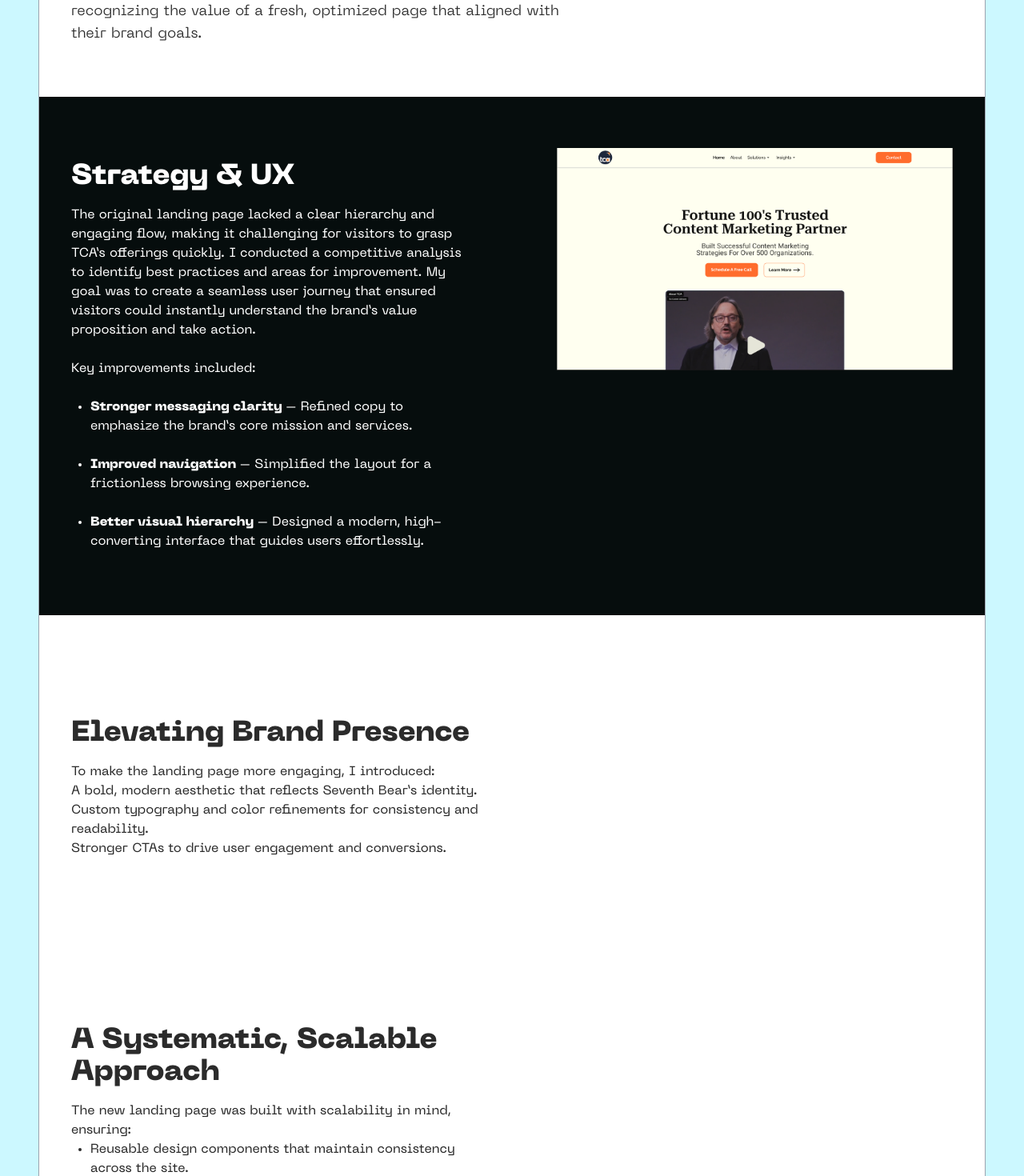
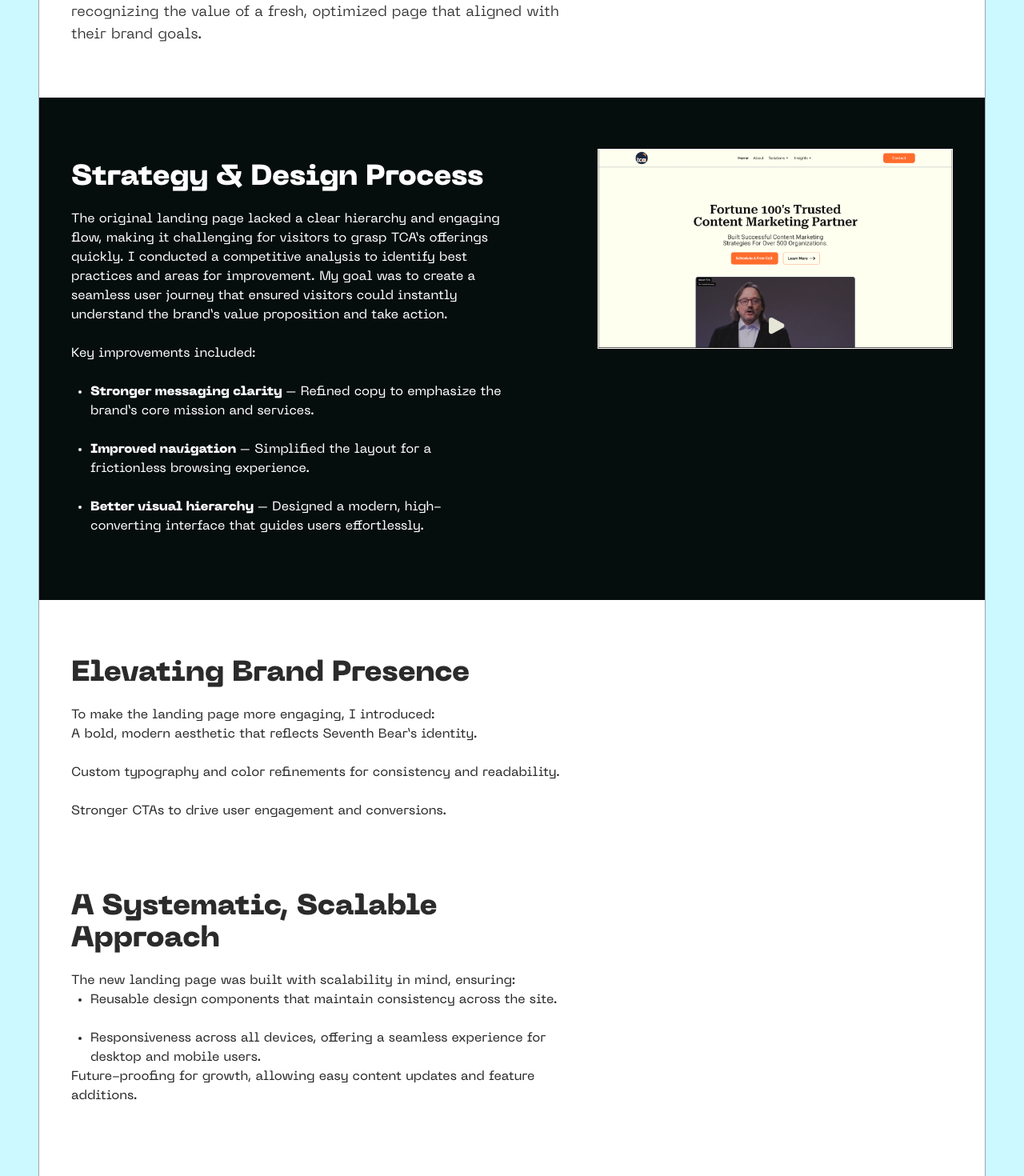
Before and after one commit to reality-farouqk/farouqkdesigns, a Next.js app: page /case-studies/1 in a window 1280 px wide. Shown: the part 560-2030 px from the top of the page at 80% size. Built offline with nearby package versions, Linux system fonts and the light colour scheme.

Commit message:
new changes - Check github to see

```diff
--- a/app/case-studies/[slug]/page.tsx
+++ b/app/case-studies/[slug]/page.tsx
@@ -1,9 +1,11 @@
 import React from "react";
+import Link from "next/link";
 import FullCaseStudy from "../../components/FullCaseStudy";
 import Header from "../../components/Header";
 import Contact from "../../components/Contact";
 import FAQ from "../../components/FAQ";
 import Footer from "../../components/Footer";
+import Image from "next/image";
 
 const caseStudies = [
   {
@@ -14,8 +16,9 @@ const caseStudies = [
       "I took a proactive approach to redesigning TCA’s (now Seventh Bear) landing page, identifying opportunities to improve its visual appeal, messaging, and conversion potential. After refining the design, I reached out with my proposal. They instantly loved it, recognizing the value of a fresh, optimized page that aligned with their brand goals.",
     sections: [
       {
-        headline: "Strategy & UX",
-        description: `<p>The original landing page lacked a clear hierarchy and engaging flow, making it challenging for visitors to grasp TCA’s offerings quickly. I conducted a competitive analysis to identify best practices and areas for improvement. My goal was to create a seamless user journey that ensured visitors could instantly understand the brand’s value proposition and take action.</p>
+        headline: "Strategy & Design Process",
+        description: `
+        <p>The original landing page lacked a clear hierarchy and engaging flow, making it challenging for visitors to grasp TCA’s offerings quickly. I conducted a competitive analysis to identify best practices and areas for improvement. My goal was to create a seamless user journey that ensured visitors could instantly understand the brand’s value proposition and take action.</p>
         <br/>
         Key improvements included: <br/><br/>
         <ul style="list-style-type: disc; margin-left: 24px">
@@ -24,179 +27,271 @@ const caseStudies = [
           <li><strong>Improved navigation </strong>– Simplified the layout for a frictionless browsing experience.</li>
           <br/>
           <li><strong>Better visual hierarchy </strong>– Designed a modern, high-converting interface that guides users effortlessly.</li>
-</ul>`,
+        </ul>
+        `,
         image: "/TCAs Home Page.png",
       },
       {
         headline: "Elevating Brand Presence",
-        description:
-          `<p>To make the landing page more engaging, I introduced:</p>
+        description: `
+        <p>To make the landing page more engaging, I introduced:</p>
         <ul>
-          <li>
-A bold, modern aesthetic that reflects Seventh Bear’s identity.</li>
-          <li>
-Custom typography and color refinements for consistency and readability.</li>
-          <li>
-Stronger CTAs to drive user engagement and conversions.</li>
+          <li>A bold, modern aesthetic that reflects Seventh Bear’s identity.</li>
+          <br/>
+          <li>Custom typography and color refinements for consistency and readability.</li>
+          <br/>
+          <li>Stronger CTAs to drive user engagement and conversions.</li>
         </ul>`,
       },
       {
         headline: "A Systematic, Scalable Approach",
-        description: `<p>The new landing page was built with scalability in mind, ensuring:</p>
+        description: `
+        <p>The new landing page was built with scalability in mind, ensuring:</p>
         <ul style="list-style-type: disc; margin-left: 24px">
-        <li>
-        Reusable design components that maintain consistency across the site.</li>
-        <li>
-Responsiveness across all devices, offering a seamless experience for desktop and mobile users.</li>
-        <ul/>
+          <li>Reusable design components that maintain consistency across the site.</li>
+          <br/>
+          <li>Responsiveness across all devices, offering a seamless experience for desktop and mobile users.</li>
+        </ul>
         <p>Future-proofing for growth, allowing easy content updates and feature additions.</p>
         `,
       },
       {
         headline: "The CEO Words",
-        description: `<p style="font-style: italic;">"Umar's proactive approach and keen eye for detail truly impressed us.
+        description: `
+        <p style="font-style: italic;">"Umar's proactive approach and keen eye for detail truly impressed us.
         His proposal to enhance our online presence resonated with our vision, and his insights into optimizing user experience were invaluable.
         Both Cathy and I were particularly drawn to the idea of transitioning to a sleek, one-page website, similar to the concept Umar presented.
         Umar's professionalism and dedication to understanding our needs have made this process seamless."</p>
-        <strong style="font-style: italic;"> — Robert Rose, The Content Marketing Advisory</strong>`,
+        <strong>— Robert Rose, The Content Marketing Advisory</strong>
+        `,
       },
+      {
+        headline: "Impact",
+        description: `
+        <p>The redesigned page not only enhanced the brand’s digital presence but also positioned Seventh Bear as a more compelling, high-value brand. Their immediate positive reaction validated the approach, reinforcing the power of proactive design thinking.</p>
+        `,
+      }
     ],
   },
   {
     slug: 2,
-    site_url: "",
-    title: "TCA(Now seventh bear)",
+    site_url: "https://mailafiyaumarsulai.wixstudio.com/-childcare",
+    title: "Child Care Landing Page – Winning Wix Studio Challenge Entry",
     description:
-      "Redesigned their landing page proactively, reached out, and they instantly loved it—turning a bold move into a real impact",
+      "This project was a demo landing page for a child care center, created as part of a monthly web design challenge hosted by Kyle Prinsloo and sponsored by Wix Studio. The goal was to design a warm, engaging, and user-friendly landing page that effectively communicates trust, care, and professionalism.",
     sections: [
       {
-        headline: "Project Overview",
-        description: "A detailed overview of the project and its objectives.",
+        headline: "Strategy & Design Process",
+        description: `
+        <p>Designing for a child care center required a delicate balance between professionalism and warmth.</p>
+        <br/>
+        I focused on: <br/><br/>
+        <ul style="list-style-type: disc; margin-left: 24px">
+          <li><strong>Soft, inviting colors</strong> to create a nurturing atmosphere.</li>
+          <br/>
+          <li><strong>Clear, readable typography</strong> for easy navigation.</li>
+          <br/>
+          <li><strong>A well-structured layout</strong> guiding parents effortlessly through services and trust signals.</li>
+        </ul>
+        `,
+        image: "/childscare.png",
       },
       {
-        headline: "Design Process",
-        description:
-          "An insight into the design process and the decisions made.",
-        image: "/TCAs Home Page.png",
+        headline: "Key Features",
+        description: `<p>To make the landing page more engaging, I introduced:</p>
+          <br/>
+          <ul style="list-style-type: disc; margin-left: 24px">
+            <li><strong>Emotional storytelling</strong>– Content that reassures parents about the center’s care quality.</li>
+            <br/>
+            <li><strong>Engaging visuals</strong>– Friendly imagery reinforcing a safe, welcoming environment.</li>
+            <br/>
+            <li><strong>Conversion-focused</strong>– Encouraging sign-ups and inquiries with a seamless UX.</li>
+          </ul>`,
       },
       {
-        headline: "Results",
-        description: "The outcomes and impact of the redesign.",
-      },
-      {
-        headline: "Client Feedback",
-        description: "Feedback from the client on the final product.",
+        headline: "The Winning Edge",
+        description: `
+        <p>The landing page stood out in the competition, securing first place for that month. The success reaffirmed my ability to blend strategic UX, engaging design, and business impact in web projects.</p>
+        `,
       },
     ],
   },
   {
     slug: 3,
-    site_url: "",
-    title: "TCA(Now seventh bear)",
+    site_url: "https://mailafiyaumarsulai.wixstudio.io/pixelforge",
+    title: "Pixel Forge – Branding Agency Landing Page",
     description:
-      "Redesigned their landing page proactively, reached out, and they instantly loved it—turning a bold move into a real impact",
+      "Pixel Forge was a Wix demo project created for a monthly web design challenge, showcasing a sleek, high-impact landing page for a branding agency. The goal was to design a page that effectively communicates brand strategy, creativity, and business growth.",
     sections: [
       {
-        headline: "Project Overview",
-        description: "A detailed overview of the project and its objectives.",
+        headline: "Strategy & Design Process",
+        description: `
+        <p>A branding agency needs a polished, visually striking online presence.
+        <br/>
+        I focused on:</p>
+        <br/>
+        <ul style="list-style-type: disc; margin-left: 24px">
+          <li><strong>Minimalist yet bold aesthetics</strong>– A clean layout with striking typography and visuals.</li>
+          <br/>
+          <li><strong>Clear messaging hierarchy</strong> – Ensuring visitors instantly grasp the agency’s value.</li>
+          <br/>
+          <li><strong>Seamless navigation</strong>– Smooth user flow from introduction to services and contact.</li>
+        </ul>
+        `,
+        image: "/Pixelforge.png",
       },
       {
-        headline: "Design Process",
+        headline: "Key Features",
         description:
-          "An insight into the design process and the decisions made.",
-        image: "/TCAs Home Page.png",
+          `
+          <ul style="list-style-type: disc; margin-left: 24px">
+            <li><strong>Strong hero section</strong> with an impactful headline and CTA.</li>
+            <br/>
+            <li><strong>Service breakdown</strong> highlighting key branding solutions.</li>
+            <br/>
+            <li><strong>Mobile-first responsive design</strong> for a seamless experience across devices.</li>
+          </ul>
+          `,
       },
       {
-        headline: "Results",
-        description: "The outcomes and impact of the redesign.",
-      },
-      {
-        headline: "Client Feedback",
-        description: "Feedback from the client on the final product.",
+        headline: "The Winning Edge",
+        description: "This project was more than just a demo—it was a proof of concept that a well-structured, conversion-driven landing page can elevate any branding agency’s online presence.",
       },
     ],
   },
   {
     slug: 4,
-    site_url: "",
-    title: "TCA(Now seventh bear)",
+    site_url: "https://mailafiyaumarsulai.wixstudio.com/rsguttering",
+    title: "RS Guttering Landing Page Redesign",
     description:
-      "Redesigned their landing page proactively, reached out, and they instantly loved it—turning a bold move into a real impact",
+      "RS Guttering, a roofing and guttering business, needed a modern, high-converting landing page to better showcase their services and attract more clients. Their existing website lacked a clear structure, engaging visuals, and strong calls to action. I took on the redesign to improve usability, branding, and lead generation.",
     sections: [
       {
-        headline: "Project Overview",
-        description: "A detailed overview of the project and its objectives.",
+        headline: "Strategy & Design Process",
+        description: `
+        <p>The original page had cluttered navigation, outdated design, and weak messaging. My approach focused on:</p>
+        <br/>
+        <ul style="list-style-type: disc; margin-left: 24px">
+            <li><strong>Simplifying the user journey</strong> – Ensuring visitors could quickly find key services and contact information.</li>
+            <br/>
+            <li><strong>Enhancing visual appeal</strong> – Using modern layouts, high-quality images, and a professional color scheme.</li>
+            <br/>
+            <li><strong>Strengthening trust signals</strong> – Featuring testimonials, certifications, and case studies to build credibility.</li>
+        </ul>
+        `,
+        image: "/RS-Guttering.png",
       },
       {
-        headline: "Design Process",
+        headline: "Key Features",
         description:
-          "An insight into the design process and the decisions made.",
-        image: "/TCAs Home Page.png",
+          `
+          <ul style="list-style-type: disc; margin-left: 24px">
+            <li><strong>A clean, structured layout</strong> with clear service sections.</li>
+            <br/>
+            <li><strong>Bold CTAs</strong> driving inquiries and quote requests.</li>
+            <br/>
+            <li><strong>SEO optimization</strong> to improve discoverability.</li>
+          </ul>
+          `,
       },
       {
         headline: "Results",
-        description: "The outcomes and impact of the redesign.",
-      },
-      {
-        headline: "Client Feedback",
-        description: "Feedback from the client on the final product.",
+        description: "The redesign transformed RS Guttering’s digital presence, making it easier for potential customers to understand their services and take action. The new landing page aligned with their brand vision while improving conversion rates and user engagement.",
       },
     ],
   },
   {
     slug: 5,
-    site_url: "",
-    title: "TCA(Now seventh bear)",
+    site_url: "/",
+    title: "Caleb’s Landing Page Redesign – A Brand-Aligned Concept",
     description:
-      "Redesigned their landing page proactively, reached out, and they instantly loved it—turning a bold move into a real impact",
+      "This was a proposed redesign for Caleb’s landing page, crafted to better align with his brand identity while enhancing clarity, aesthetics, and user experience. The goal was to create a sleek, professional, and conversion-focused design that reflects his unique vision.",
     sections: [
       {
-        headline: "Project Overview",
-        description: "A detailed overview of the project and its objectives.",
+        headline: "Strategy & Design Process",
+        description:  `
+        <p>The original design lacked a cohesive brand feel, so I focused on:</p>
+        <br/>
+        <ul style="list-style-type: disc; margin-left: 24px">
+            <li><strong>Brand consistency</strong> – Ensuring typography, colors, and layout matched Caleb’s identity.</li>
+            <br/>
+            <li><strong>Clear messaging</strong> – Refining the content structure for better readability and impact.</li>
+            <br/>
+            <li><strong>Improved user flow</strong> – Making it easier for visitors to understand his offer and take action.</li>
+        </ul>
+        `,
+        image: "/Caleb-hero-redesign.png",
       },
       {
-        headline: "Design Process",
+        headline: "Key Features",
         description:
-          "An insight into the design process and the decisions made.",
-        image: "/TCAs Home Page.png",
+          `
+          <ul style="list-style-type: disc; margin-left: 24px">
+            <li><strong>A bold, modern hero section</strong> that instantly captures attention.</li>
+            <br/>
+            <li><strong>Structured service breakdown</strong> to highlight key offerings.</li>
+            <br/>
+            <li><strong>Stronger CTAs</strong> designed to drive engagement and conversions.</li>
+            <br/>
+            <li><strong>Responsive design</strong> for seamless performance across devices.</li>
+          </ul>
+          `,
       },
       {
-        headline: "Results",
-        description: "The outcomes and impact of the redesign.",
-      },
-      {
-        headline: "Client Feedback",
-        description: "Feedback from the client on the final product.",
+        headline: "Impact",
+        description: "Though this was a proposed redesign, it demonstrated how strategic design can elevate a brand’s digital presence, ensuring a more engaging and high-converting experience.",
       },
     ],
   },
   {
     slug: 6,
-    site_url: "",
-    title: "TCA(Now seventh bear)",
+    site_url: "/",
+    title: "The Consistent Cash Flow – Product Landing Page for Kat Irwin",
     description:
-      "Redesigned their landing page proactively, reached out, and they instantly loved it—turning a bold move into a real impact",
+      "I had the opportunity to design a high-converting landing page for Kat Irwin’s digital product, The Consistent Cash Flow. The goal was to create a page that not only reflects her brand but also drives engagement and sales through clear messaging, compelling visuals, and strategic design.",
     sections: [
       {
-        headline: "Project Overview",
-        description: "A detailed overview of the project and its objectives.",
+        headline: "Strategy & Design Process",
+        description:  `
+        <p>A product landing page needs to be persuasive and conversion-focused, so I focused on:</p>
+        <br/>
+        <ul style="list-style-type: disc; margin-left: 24px">
+            <li><strong>Brand consistency</strong> – Ensuring the design aligns with Kat’s visual identity.</li>
+            <br/>
+            <li><strong>Engaging content structure</strong> – Organizing key information for easy readability.</li>
+            <br/>
+            <li><strong>Conversion optimization</strong> – Placing CTAs strategically to encourage action.</li>
+        </ul>
+        `,
+        image: "/The Consistent Cash Flow Toolkit Landing Page.png",
       },
       {
-        headline: "Design Process",
+        headline: "Key Features",
         description:
-          "An insight into the design process and the decisions made.",
-        image: "/TCAs Home Page.png",
+          `
+          <ul style="list-style-type: disc; margin-left: 24px">
+            <li><strong>Strong hero section</strong> with a clear value proposition.</li>
+            <br/>
+            <li><strong>Compelling product breakdown</strong> to highlight key benefits.</li>
+            <br/>
+            <li><strong>Social proof elements</strong> (testimonials, credibility markers) to build trust.</li>
+            <br/>
+            <li><strong>Mobile-optimized design</strong> for a seamless user experience.</li>
+          </ul>
+          `,
       },
       {
-        headline: "Results",
-        description: "The outcomes and impact of the redesign.",
+        headline: "Kat’s Words",
+        description: `
+        <p style="font-style: italic;">"Umar helped me with the design of a landing page for a digital product, and I couldn't be happier with the results. From the initial concept to the final design, he showed incredible attention to detail and was able to creatively incorporate my brand."</p>
+        `,
       },
       {
-        headline: "Client Feedback",
-        description: "Feedback from the client on the final product.",
+        headline: "Impact",
+        description: "The final design positioned The Consistent Cash Flow for success, providing a seamless experience that encourages conversions while staying true to Kat’s brand.",
       },
     ],
-  }
+  },
   // Add other case studies here
 ];
 
@@ -207,14 +302,30 @@ export default async function Page({ params }: { params: { slug: string } }) {
 
   if (!caseStudy) {
     return (
-      <p className="text-gray-950 text-5xl font-extrabold flex justify-center items-center w- h-screen">
+      <>
+      <div className="text-gray-950 flex flex-col justify-center items-center h-screen">
+        <p className="text-5xl font-extrabold w-full text-center">
         Case study not found
         </p>
+        <br/>
+        <Link href="/" className="text-2xl font-medium capitalize underline">go back to home page</Link>
+      </div>
+
+      </>
     );
+  }
+
+  const navigationButtonStyles: React.CSSProperties = {
+      position: "absolute",
+      top: "35%",
+      right: "10%",
   }
 
   return (
     <>
+      <Link href={`/case-studies/${caseStudy.slug+1}`}>
+        <span style={navigationButtonStyles} className="text-sm text-gray-950 font-light capitalize hover:bg-[#CCF8FF]">next Case study <Image src="/solar_arrow-left-outline.png" alt="arrow" width={8} height={8} className="inline-block w-4 h-auto"/></span>
+      </Link>
       <Header />
       <FullCaseStudy {...caseStudy} />
       {/* <Contact /> */}
--- a/app/components/FullCaseStudy.tsx
+++ b/app/components/FullCaseStudy.tsx
@@ -37,16 +37,16 @@ const FullCaseStudy: React.FC<FullCaseStudyProps> = ({
       {sections.map((section, index) => (
         <div
           key={index}
-          className={`flex flex-col py-16 ${
-            section.image ? "lg:flex-row" : ""
-          } items-start gap-8 mb-12`}
+          className={`flex flex-col ${
+            section.image ? "lg:flex-row py-16" : ""
+          } items-start gap-8 mb-12 lg:mb-14`}
           style={{
             backgroundColor: section.image ? "#060D0d" : "white",
             color: section.image ? "white" : "#2b2b2b",
           }}
         >
-          <div className="w-full lg:w-1/2 py-4 px-10">
-            <h2 className="text-4xl font-bold mb-4">{section.headline}</h2>
+          <div className="w-full lg:w-3/5 py-4 px-10">
+            <h2 className="text-4xl font-bold mb-5">{section.headline}</h2>
             <div dangerouslySetInnerHTML={{__html: section.description}}></div>
             {/* <span className="text-base font-light">{section.description}</span> */}
           </div>
@@ -57,14 +57,14 @@ const FullCaseStudy: React.FC<FullCaseStudyProps> = ({
                 alt={section.headline}
                 width={500}
                 height={300}
-                className="w-full h-auto object-cover"
+                className="w-full h-auto object-cover border border-white"
               />
             </div>
           )}
         </div>
       ))}
-      <div className="text-center bg-[#42AFC0] text-white py-12 px-5">
-        <h2 className="text-3xl font-bold mb-4">Ready to Collaborate?</h2>
+      <div className="text-center bg-[#42AFC0] text-white py-20 px-5 lg:px-20 mb-5">
+        <h2 className="text-3xl lg:text-5xl font-bold mb-4 max-w-[650px] mx-auto">Need a high-converting landing page for your brand?</h2>
         <CTA />
         <p className="text-sm font-light mt-4">Simple Pricing. Clear Deliverables. Full Site Ownership</p>
       </div>
--- a/app/components/Header.tsx
+++ b/app/components/Header.tsx
@@ -16,7 +16,7 @@ const Header: React.FC = () => {
           <li><Link href="/">Home</Link></li>
           <li><Link href="/#about">About</Link></li>
           <li><Link href="/case-studies">Case Studies</Link></li>
-          <li><Link href="/#casestudy">Services</Link></li>
+          {/* <li><Link href="/#casestudy">Services</Link></li> */}
           <li><Link href="/#contact">Contact</Link></li>
         </ul>
       </nav>
--- a/app/globals.css
+++ b/app/globals.css
@@ -25,11 +25,11 @@ header {
   background: var(--header-bg-color);
 }
 
-div[dangerouslySetInnerHTML] ul {
+/* div[dangerouslySetInnerHTML] ul {
   list-style-type: disc;
   padding-left: 20px;
 }
 
 div[dangerouslySetInnerHTML] ul li {
   margin-bottom: 10px;
-}
+} */
--- a/app/layout.tsx
+++ b/app/layout.tsx
@@ -1,9 +1,9 @@
-'use cache'
 import "./globals.css";
 import localFont from "next/font/local";
 import ClientRouter from "./components/ClientRouter";
 import { SpeedInsights } from "@vercel/speed-insights/next";
 import { Analytics } from "@vercel/analytics/react"
+import Clarity from '@microsoft/clarity';
 
 const NeueMachina = localFont({
   src: [
@@ -25,6 +25,11 @@ const NeueMachina = localFont({
   ],
 });
 
+const projectId = "qdls91amcl"
+
+Clarity.init(projectId);
+Clarity.consent();
+
 export const metadata = {
   title: "Farouqk Designs - Web design & Copywriting Agency",
   description: "Crafting Designs That Speak & Words That Sell.",
@@ -44,7 +49,7 @@ export default function RootLayout({
         <SpeedInsights />
         <Analytics/>
         <ClientRouter>
-          <main className="main max-w-screen-xl mx-auto my-5 lg:my-6 border-x border-gray-400">{children}</main>
+          <main className="main max-w-screen-xl mx-auto my-5 lg:my-6 border border-gray-400">{children}</main>
         </ClientRouter>
       </body>
     </html>
--- a/package.json
+++ b/package.json
@@ -12,6 +12,7 @@
   },
   "dependencies": {
     "@heroicons/react": "^2.1.3",
+    "@microsoft/clarity": "^1.0.0",
     "@types/node": "20.12.5",
     "@types/react": "18.2.74",
     "@types/react-dom": "18.2.24",
```
Also changed, not shown: app/components/CaseStudies/TCA(Now Seventh Bear).tsx (deleted), app/components/CaseStudies/TCCF(Kat-Irwin Landing Page).tsx (deleted), public/solar_arrow-left-outline.png (added), 1 other file (tests, documents, lock files or other folders). Lines whose indentation alone changed are shown as unchanged.
